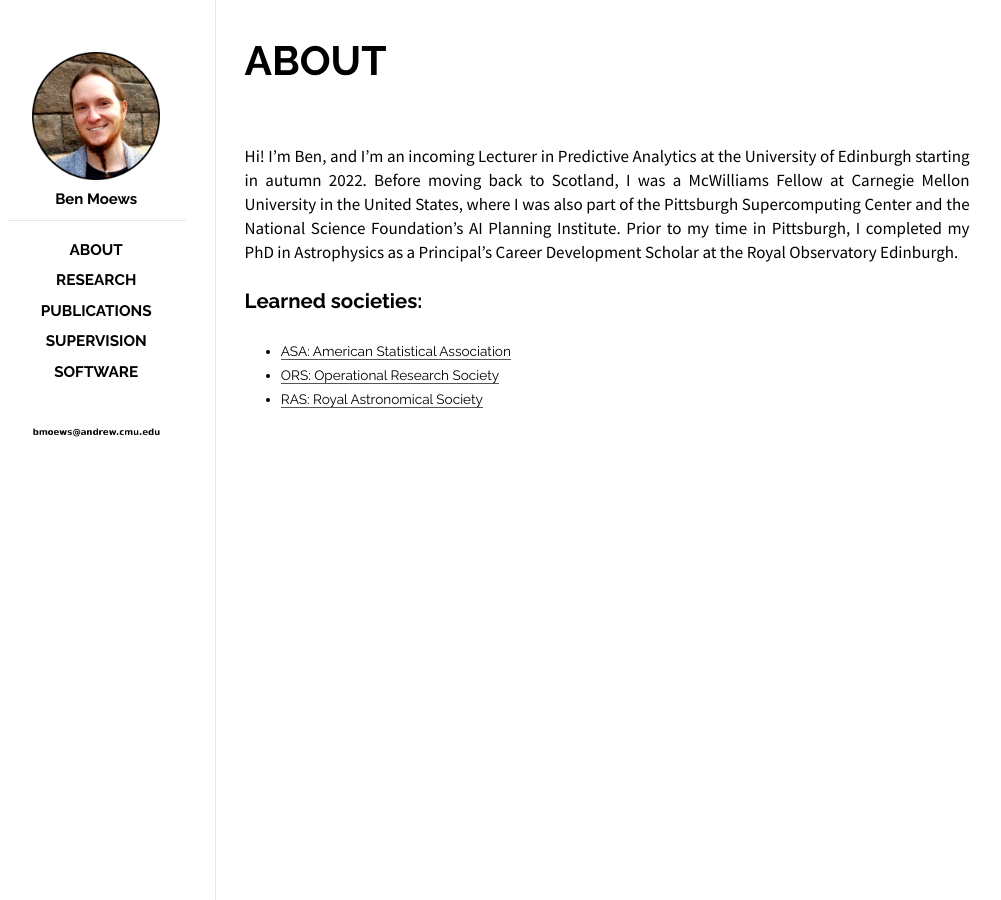
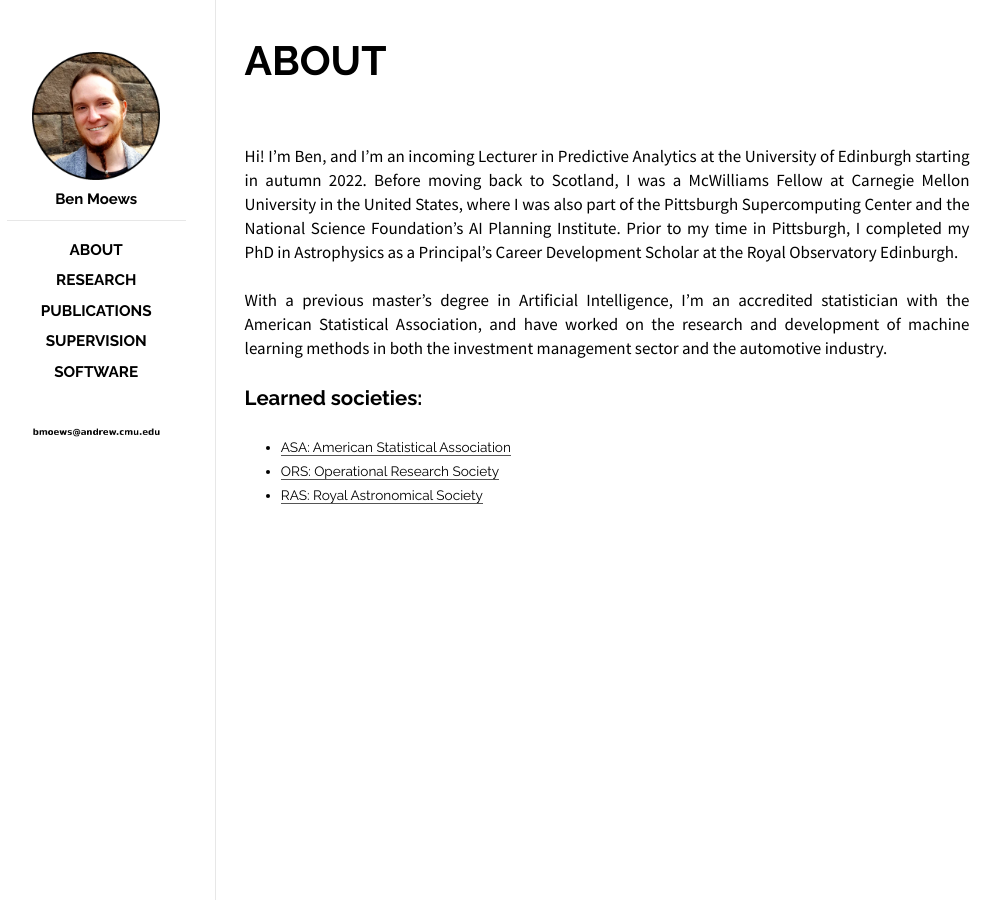
Before and after one commit to moews/moews.github.io, a Jekyll site: the page built from _posts/2017-03-27-about.md, in a window 1280 px wide. Shown: the whole page, without its empty margins (143-1144 px from the left). Built offline with Jekyll 4.4.1, drawn with Linux system fonts in a browser that asks for light colours.

Commit message:
Update 2017-03-27-about.md

```diff
--- a/_posts/2017-03-27-about.md
+++ b/_posts/2017-03-27-about.md
@@ -9,6 +9,8 @@ categories: posts
 <br>
 
 Hi! I'm Ben, and I'm an incoming Lecturer in Predictive Analytics at the University of Edinburgh starting in autumn 2022. Before moving back to Scotland, I was a McWilliams Fellow at Carnegie Mellon University in the United States, where I was also part of the Pittsburgh Supercomputing Center and the National Science Foundation's AI Planning Institute. Prior to my time in Pittsburgh, I completed my PhD in Astrophysics as a Principal's Career Development Scholar at the Royal Observatory Edinburgh.
+
+With a previous master's degree in Artificial Intelligence, I'm an accredited statistician with the American Statistical Association, and have worked on the research and development of machine learning methods in both the investment management sector and the automotive industry.
 
 <!--My research is centred on the development and application of approaches in machine learning, statistical inference and high-performance computing to address current domain challenges in a variety of areas.-->
 
```
